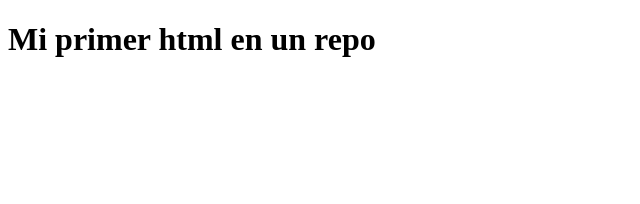
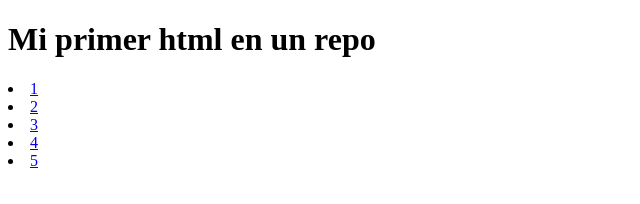
Before and after one commit to JuanEceverry/my_first_repo, a plain HTML site: page index.html in a window 1280 px wide. Shown: the whole page, without its empty margins (0-640 px from the left). Drawn offline with Linux system fonts and the light colour scheme.

Commit message:
este es mi segundo commit donde modifique el titulo y añadi un listado

```diff
--- a/index.html
+++ b/index.html
@@ -4,9 +4,14 @@
     <meta charset="UTF-8">
     <meta http-equiv="X-UA-Compatible" content="IE=edge">
     <meta name="viewport" content="width=device-width, initial-scale=1.0">
-    <title>Document</title>
+    <title>Mi pag</title>
 </head>
 <body>
     <h1>Mi primer html en un repo</h1>
+    <li><a href="1">1</a></li>
+    <li><a href="2">2</a></li>
+    <li><a href="3">3</a></li>
+    <li><a href="4">4</a></li>
+    <li><a href="5">5</a></li>
 </body>
 </html>
```
